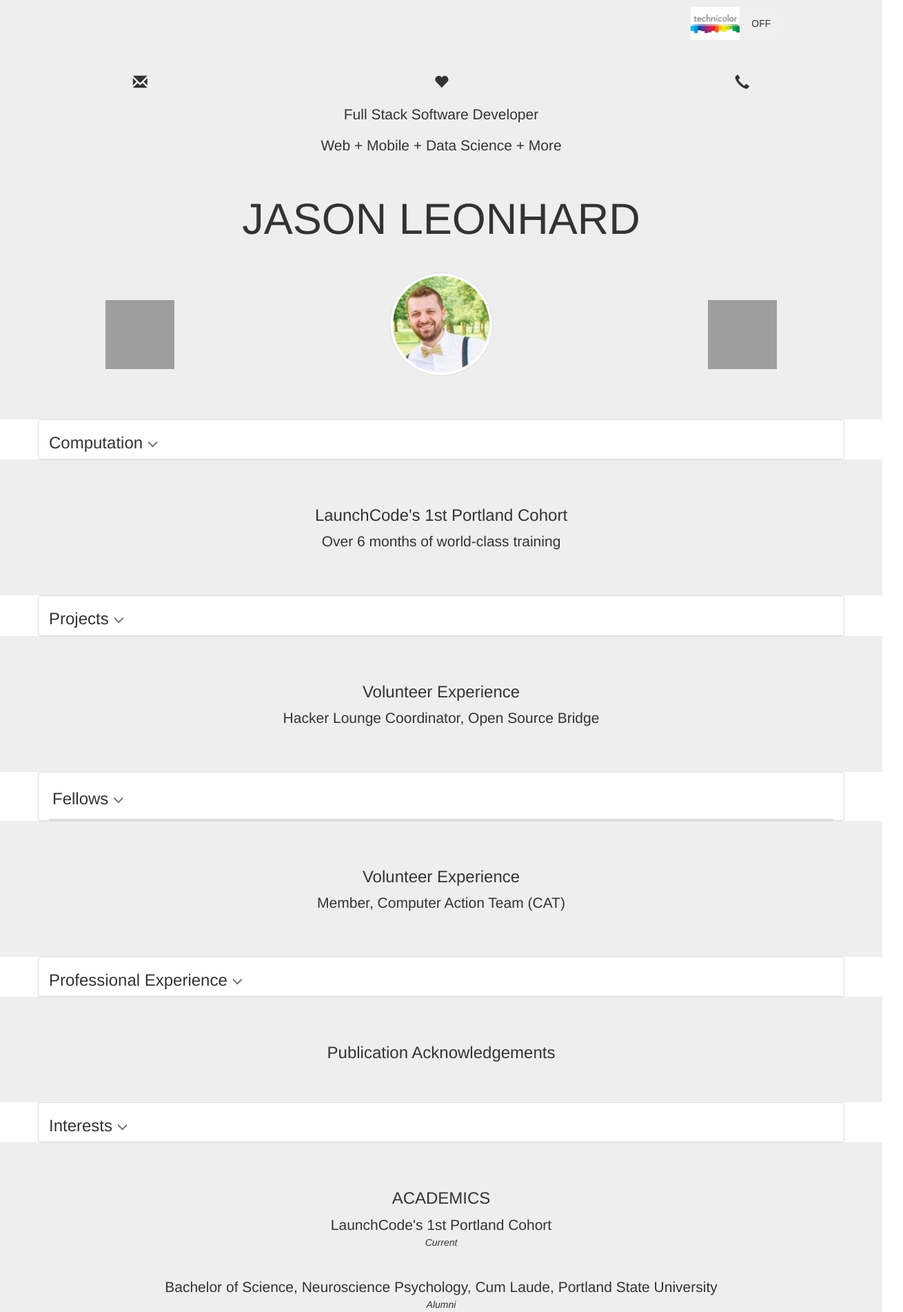
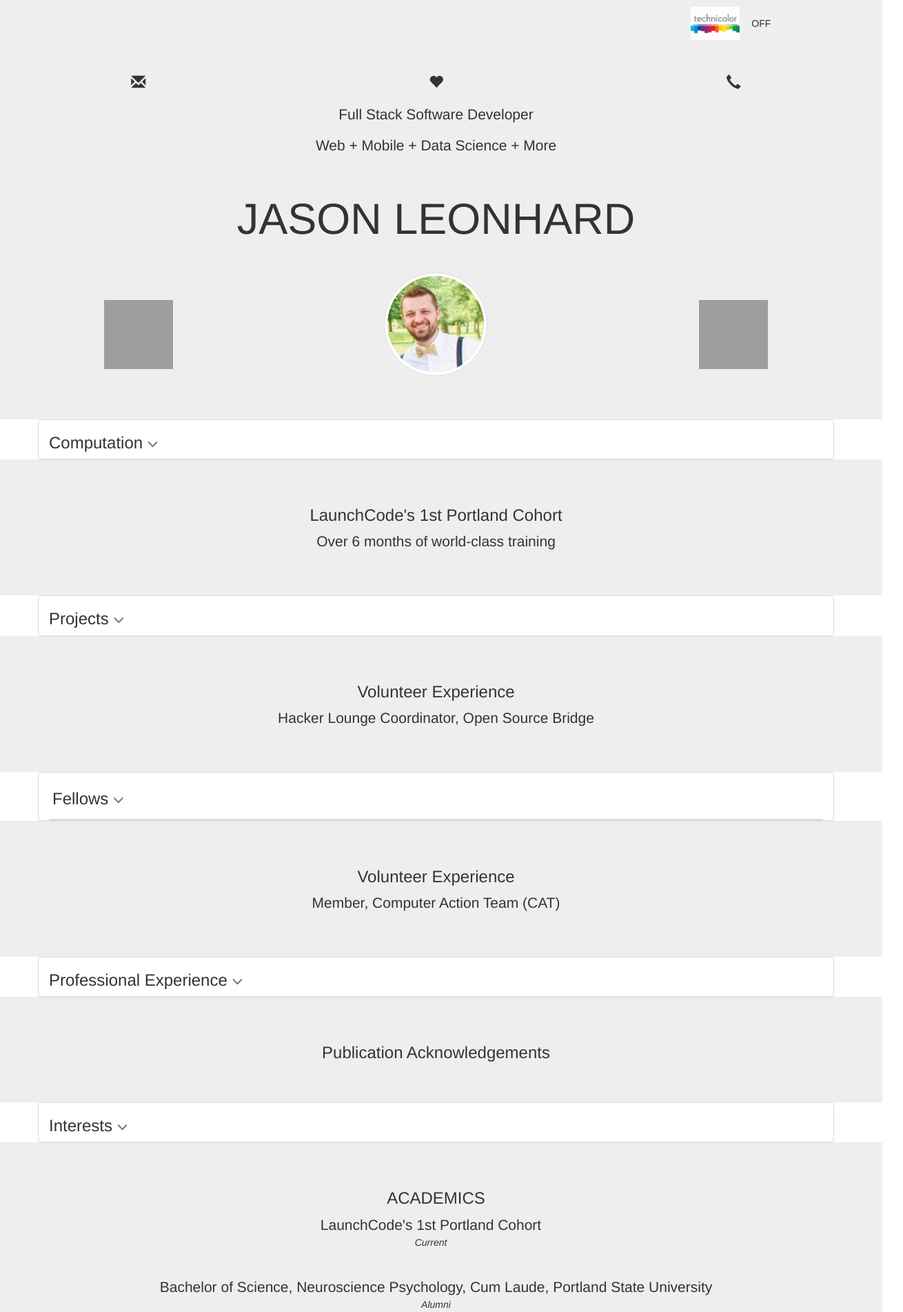
Before and after one commit to jasonleonhard/html-me-something, a website: page index.html in a window 1280 px wide. Shown: the top 1902 px of the page at 69% size, 1310 px wide, since content can reach past the window. Drawn offline with nearby package versions, Linux system fonts and the light colour scheme; grey boxes are pictures that could not be loaded.

Commit message:
fix right side sizing issue from row default

```diff
--- a/index.html
+++ b/index.html
@@ -29,7 +29,7 @@
             </header>
 
             <section class="jumbotron text-center marginBno">
-                <div class="row">
+                <div class="row shrink_row">
                     <p class="col-xs-4">
                         <a href="mailto:leonhard.jason@gmail.com" target="_blank" class="blackL">
                             <span class="glyphicon glyphicon-envelope"></span>
@@ -47,14 +47,14 @@
                         </a>
                     </p>
                 </div>
-                <div class="row">
+                <div class="row shrink_row">
                     <p>Full Stack Software Developer</p>
                     <p>Web + Mobile + Data Science + More</p>
                 </div>
-                <div class="row" onclick="emailWebPhone()">
+                <div class="row shrink_row" onclick="emailWebPhone()">
                     <h1>JASON LEONHARD</h1>
                 </div>
-                <div class="row">
+                <div class="row shrink_row">
                     <div class="col-xs-4 marginT2">
                         <p>
                             <a href="https://stackoverflow.com/users/1783588/jasonleonhard" target="_blank" >
@@ -77,7 +77,7 @@
                         </p>
                     </div>
                 </div>
-                <div class="row t emailWebPhone">
+                <div class="row shrink_row t emailWebPhone">
                     <p class="marginBno"><a href="https://www.jasonleonhard.com" target="_blank" class="blackL" >https://www.jasonleonhard.com</a></p>
                     <p class="marginBno"><a href="mailto:leonhard.jason@gmail.com" target="_blank" class="blackL">leonhard.jason@gmail.com</a></p>
                     <p class="marginBno"><a href="tel:740.527.06.11" target="_blank" class="blackL">740.JAS.0N11</a></p>
@@ -88,7 +88,7 @@
             </section>
 
             <section class="container" onclick="computation()">
-                <div class="row">
+                <div class="row shrink_row">
                     <div class="col-xs-12 panel panel-default marginBno">
                         <tr>
                             <th><h3>Computation
@@ -162,7 +162,7 @@
             </section>
 
             <section class="jumbotron text-center marginBno" onmouseover="launchcode()" onmouseout="launchcode()">
-                <div class="row">
+                <div class="row shrink_row">
                     <div class="col-xs-12">
                         <h3>LaunchCode's 1st Portland Cohort</h3>
                         <p>Over 6 months of world-class training</p>
@@ -177,7 +177,7 @@
             </section>
 
             <section class="container" onclick="projects()">
-                <div class="row">
+                <div class="row shrink_row">
                     <div class="col-xs-12 panel panel-default marginBno">
                         <th><h3>Projects
                             <small><span class="glyphicon glyphicon-menu-down"></span></small>
@@ -204,7 +204,7 @@
             </section>
 
             <section class="jumbotron text-center marginBno" onmouseover="hacker()" onmouseout="hacker()">
-                <div class="row">
+                <div class="row shrink_row">
                     <div class="col-xs-12">
                         <h3>Volunteer Experience</h3>
                         <p>Hacker Lounge Coordinator, Open Source Bridge</p>
@@ -217,7 +217,7 @@
             </section>
 
             <!--<section class="jumbotron text-center marginBno" onclick="founder()">
-                <div class="row">
+                <div class="row shrink_row">
                     <div class="col-xs-12">
                         <h3>Volunteer Experience</h3>
                         <p class="marginBno">Founder, Scholars for Awareness of Neuroscience Education (SANE)</p>
@@ -233,7 +233,7 @@
             </section>-->
 
             <section class="container" onclick="fellows()">
-            <div class="row">
+            <div class="row shrink_row">
                 <div class="col-xs-12 panel panel-default marginBno">
                 <table class="table table-condensed">
                     <thead>
@@ -280,7 +280,7 @@
             </section>
 
             <section class="jumbotron text-center marginBno" onmouseover="cat()" onmouseout="cat()">
-                <div class="row">
+                <div class="row shrink_row">
                     <div class="col-xs-12">
                         <h3>Volunteer Experience</h3>
                         <p>Member, Computer Action Team (CAT)</p>
@@ -294,7 +294,7 @@
             </section>
 
             <section class="container" onclick="professional()">
-                <div class="row">
+                <div class="row shrink_row">
                     <div class="col-xs-12 panel panel-default marginBno">
                         <th><h3>Professional Experience
                             <small><span class="glyphicon glyphicon-menu-down"></span></small>
@@ -302,7 +302,7 @@
                    </div>
                 </div>
                 <div class="t professional" id="professional">
-                    <div class="row">
+                    <div class="row shrink_row">
                         <div class="col-xs-12 panel panel-default">
                             <div class="panel-body">
                                 <h4>Senior Clinical Research Coordinator/RA2, Oregon Health and Science University, Biomedical Engineering</h4>
@@ -313,7 +313,7 @@
                             </div>
                         </div>
                     </div>
-                    <div class="row">
+                    <div class="row shrink_row">
                         <div class="col-xs-12 panel panel-default">
                             <div class="panel-body">
                                 <h4>Clinical Research Assistant/RA1, Oregon Health and Science University, Physiology and Pharmacology</h4>
@@ -322,7 +322,7 @@
                             </div>
                         </div>
                     </div>
-                    <div class="row">
+                    <div class="row shrink_row">
                         <div class="col-xs-12 panel panel-default">
                             <div class="panel-body">
                                 <h4>Clinical Research Assistant/RA2, Oregon Health and Science University, Neuroradiology</h4>
@@ -332,7 +332,7 @@
                             </div>
                         </div>
                     </div>
-                    <div class="row">
+                    <div class="row shrink_row">
                         <div class="col-xs-12 panel panel-default">
                             <div class="panel-body">
                             <h4>Laboratory Research Assistant, Portland State University, Department of Biology, Neurophysiology</h4>
@@ -343,7 +343,7 @@
                             </div>
                         </div>
                     </div>
-                    <div class="row">
+                    <div class="row shrink_row">
                         <div class="col-xs-12 panel panel-default marginBno">
                             <div class="panel-body">
                             <h4>Laboratory Research Assistant, Portland State University, Department of Biology, Genetics/Botany Greenhouse</h4>
@@ -356,7 +356,7 @@
             </section>
 
             <section class="jumbotron text-center marginBno" onmouseover="publication()" onmouseout="publication()">
-                <div class="row">
+                <div class="row shrink_row">
                     <div class="col-xs-12">
                         <h3>Publication Acknowledgements</h3>
                         <p class="t publication">Assländer L, Peterka RJ. Sensory reweighting dynamics in human postural control. J Neurophysiol</p>
@@ -365,17 +365,17 @@
             </section>
 
             <section class="container" onclick="interests()">
-                <div class="row">
+                <div class="row shrink_row">
                     <div class="col-xs-12 panel panel-default marginBno">
                         <th><h3>Interests
                             <small><span class="glyphicon glyphicon-menu-down"></span></small>
                         </h3></th>
                    </div>
                 </div>
-                <div class="row t interests" id="interests">
+                <div class="row shrink_row t interests" id="interests">
                     <div class="col-xs-12 panel panel-default marginBno">
                         <div class="container">
-                            <div class="row">
+                            <div class="row shrink_row">
                                 <div class="col-xs-4">
                                     <h3>Robotics and Computation</h3>
                                     <p>Locomotion</p>
@@ -403,7 +403,7 @@
                         </div>
 
                         <div class="container">
-                            <div class="row">
+                            <div class="row shrink_row">
                                 <div class="col-xs-4">
                                     <h3>Machine Learning</h3>
                                     <p>Artificial Intelligence</p>
@@ -432,7 +432,7 @@
                         </div>
 
                         <div class="container">
-                            <div class="row">
+                            <div class="row shrink_row">
                                 <div class="col-xs-4">
                                     <h3>Metacognition</h3>
                                     <p>Comprehension</p>
@@ -462,7 +462,7 @@
                         </div>
 
                         <div class="container">
-                            <div class="row">
+                            <div class="row shrink_row">
                                 <div class="col-xs-4">
                                     <h3>Spacetime</h3>
                                     <p>Hyperdimensions</p>
@@ -496,10 +496,10 @@
             </section>
 
             <section class="jumbotron text-center marginBno">
-                <div class="row">
+                <div class="row shrink_row">
                     <h3>ACADEMICS</h3>
 
-                    <div class="row">
+                    <div class="row shrink_row">
                         <div class="col-xs-12">
                             <p class="marginBno">LaunchCode's 1st Portland Cohort</p>
                             <em>Current</em>
--- a/stylesheets/styles.css
+++ b/stylesheets/styles.css
@@ -47,3 +47,8 @@ td { border-top: none !important;}
    color: white;
    background-color: black;
 }
+
+.shrink_row{
+  min-width: !important;
+  margin-right: 0rem !important;
+}
```
